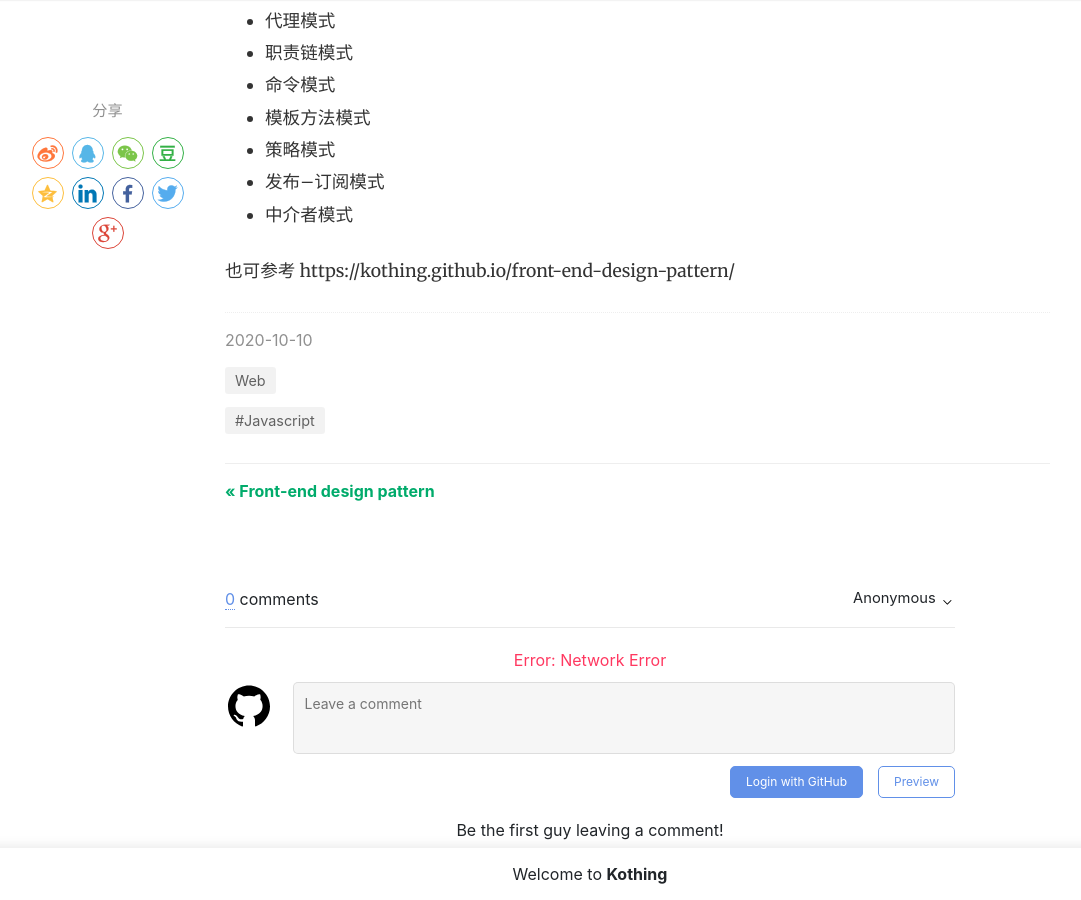
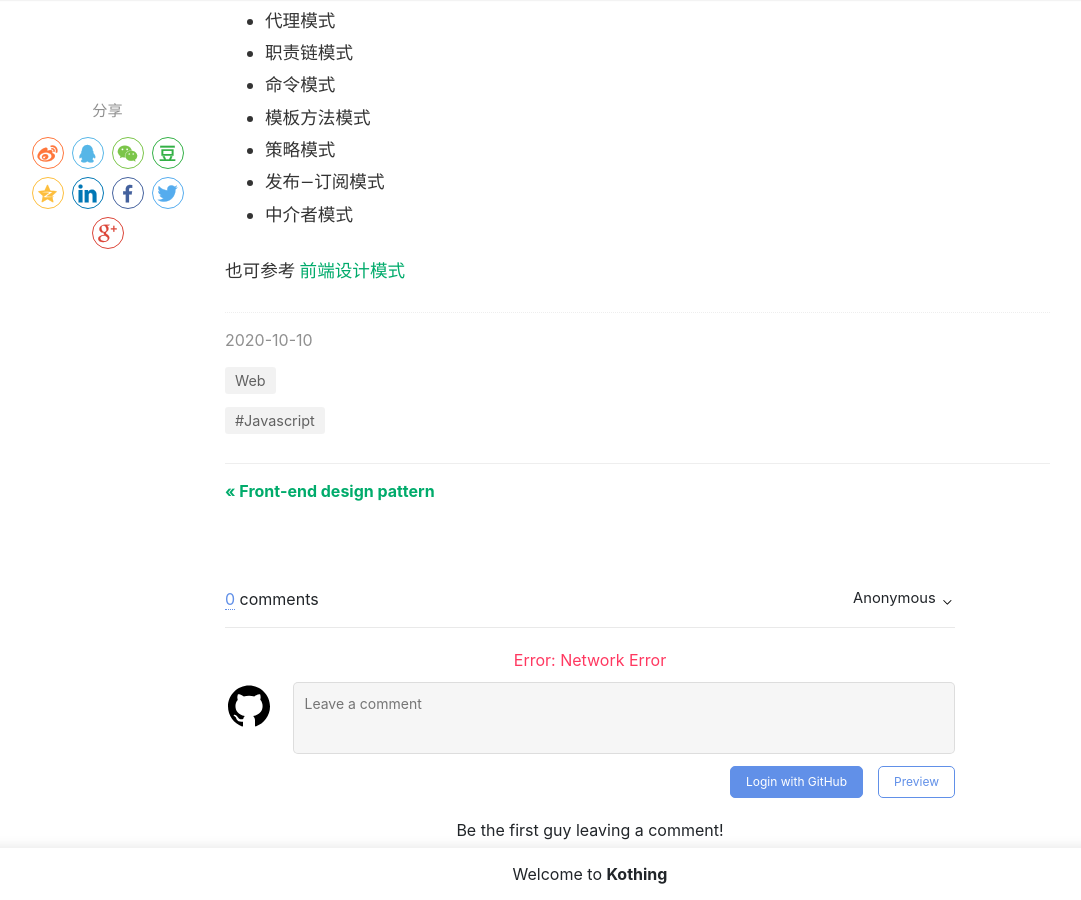
Before and after one commit to kothing/kothing.github.io, a Jekyll site: the page built from _posts/2020-10-10-front-end-knowledge.md, in a window 1280 px wide and 900 px high, scrolled down 1623 px. Shown: the whole window, without its empty margins (50-1131 px from the left). Built offline with Jekyll 4.4.1, drawn with Linux system fonts in a browser that asks for light colours; nearby versions of some CDN libraries; comment, search, counter and statistics services are not loaded.

Commit message:
Update 2020-10-10-front-end-knowledge.md

```diff
--- a/_posts/2020-10-10-front-end-knowledge.md
+++ b/_posts/2020-10-10-front-end-knowledge.md
@@ -39,4 +39,4 @@ Front-end knowledge
 + 发布--订阅模式
 + 中介者模式
 
-也可参考 https://kothing.github.io/front-end-design-pattern/
+也可参考 [前端设计模式](https://kothing.github.io/front-end-design-pattern/)
```
